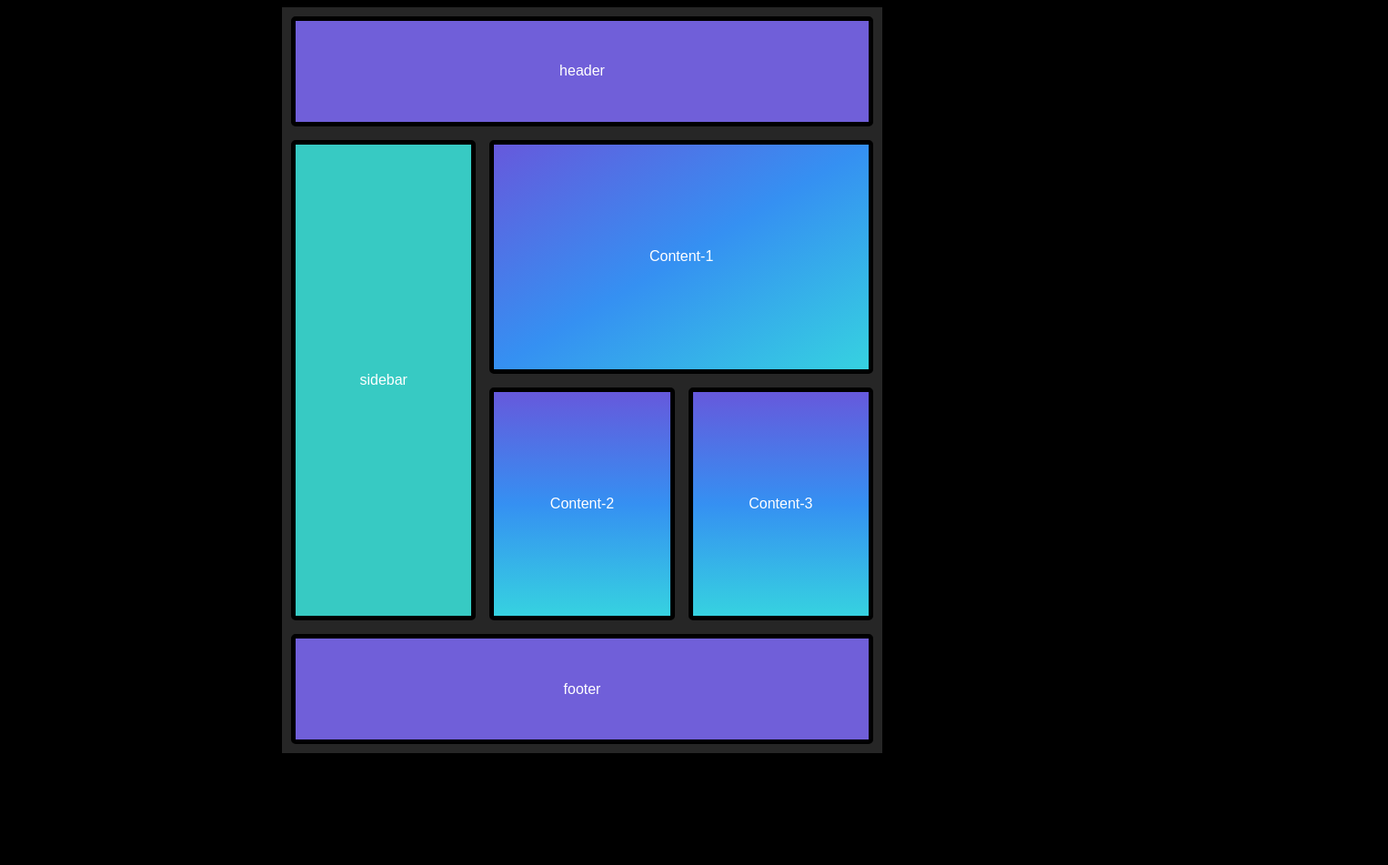
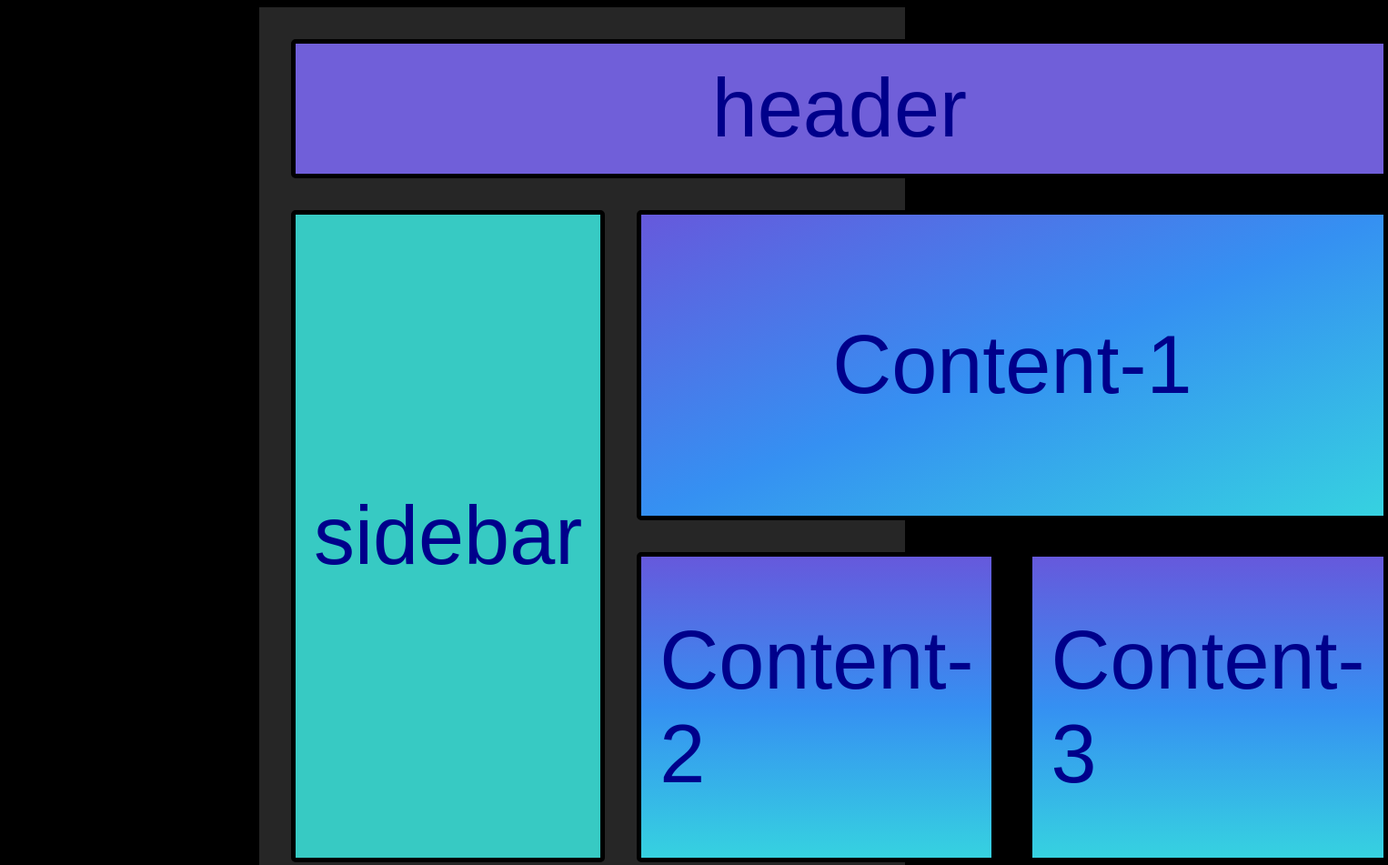
Before and after one commit to MateusGesualdo/html-css, a plain HTML site: page aula6/index.html in a window 1280 px wide. Shown: the top 951 px of the page at 91% size, 1526 px wide, since content can reach past the window. Before the commit the page ends 836 px from the top, so only its background shows below. Drawn offline with Linux system fonts and the light colour scheme; a web font is replaced by a local one.

Commit message:
Add files via upload

```diff
--- a/aula6/style.css
+++ b/aula6/style.css
@@ -1,24 +1,24 @@
-
-
-body{
+body {
     background-color: rgb(0, 0, 0);
     font-family: "Asimovian", sans-serif;
 }
 
-main{
+main {
     background-color: rgb(38, 38, 38);
     width: 50vw;
-    padding: 10px;
+    padding: var(--grid-gap);
     min-height: 100vh;
     margin: auto;
     color: white;
     display: grid;
-    gap: 15px;
+    gap: var(--grid-gap);
     grid-template-columns: repeat(3, 1fr);
     grid-template-rows: repeat(6, 1fr);
 }
 
-header, section, footer{
+header,
+section,
+footer {
     border: 5px solid black;
     border-radius: 5px;
     background-color: #705FD9;
@@ -28,21 +28,48 @@ header, section, footer{
     padding: 20px;
 }
 
-#content{
+#content {
     background-image: linear-gradient(#6659DC, #3590F2, #36D2E0);
-    grid-row:span 2;
+    grid-row: span 2;
 }
 
-#sidebar{
+#sidebar {
     background-color: #37CAC3;
     grid-row: span 4;
 }
-#content-1{
+
+#content-1 {
     background-image: linear-gradient(to bottom right, #6659DC, #3590F2, #36D2E0);
     grid-column: span 2;
     grid-row: span 2;
 }
 
-#footer, header{
+#footer,
+header {
     grid-column: span 3;
 }
+
+@media (max-width:400px){
+    main {
+        font-size: 30px;
+        color: darkred;
+    }
+}
+
+@media (min-width: 400px) and (max-width: 800px) {
+    main {
+        font-size: 60px;
+        color: darkgreen;
+    }
+}
+
+@media (min-width: 800px){
+    main {
+        font-size: 90px;
+        color: darkblue;
+    }
+}
+
+:root{
+    --grid-gap: 35px
+}
```
